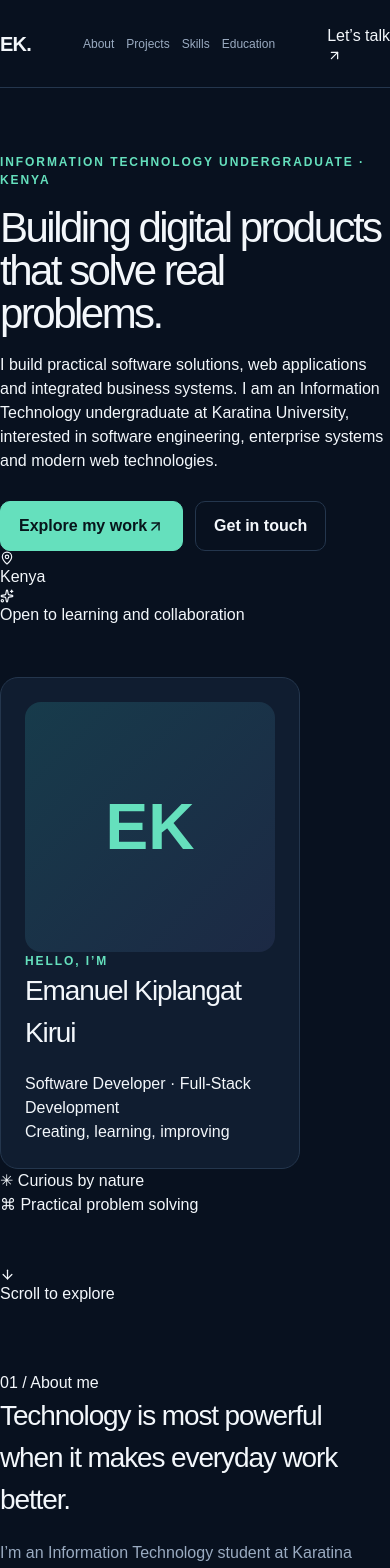
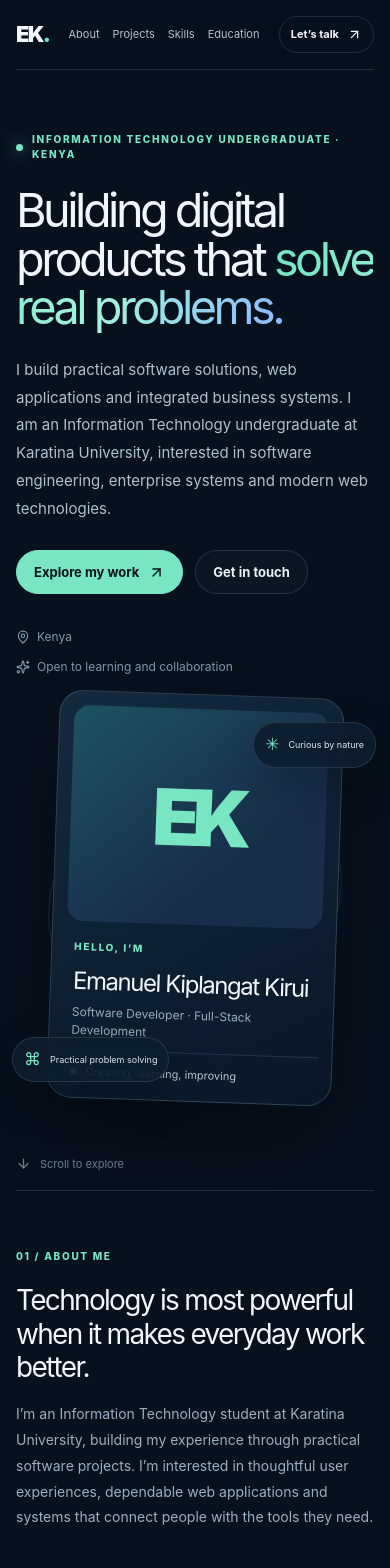
Before and after one commit to kiiplangatemanuel-bit/emanuel-kiplangat-portfolio, a Next.js app: page / in a window 390 px wide. Shown: the top 1568 px of the page. Built offline with nearby package versions, Linux system fonts and the light colour scheme; no server answers; the database is empty.

Commit message:
style: create responsive portfolio visual system

```diff
--- a/src/app/globals.css
+++ b/src/app/globals.css
@@ -1,38 +1,162 @@
 @import "tailwindcss";
 
-:root { color-scheme: dark; --bg: #08111f; --panel: #101d30; --muted: #9aabc1; --line: #24364d; --accent: #65e0bd; }
+:root {
+  color-scheme: dark;
+  --bg: #07111e;
+  --panel: #0d1b2c;
+  --panel-soft: #102238;
+  --muted: #9caec3;
+  --line: rgba(164, 190, 220, .16);
+  --accent: #78e5c3;
+  --accent-strong: #b0ffe5;
+  --text: #f2f7fc;
+}
 * { box-sizing: border-box; }
-html { scroll-behavior: smooth; }
-body { margin: 0; background: var(--bg); color: #f3f7fb; font-family: Arial, Helvetica, sans-serif; }
+html { scroll-behavior: smooth; scroll-padding-top: 90px; }
+body { margin: 0; background: var(--bg); color: var(--text); font-family: Inter, ui-sans-serif, system-ui, -apple-system, BlinkMacSystemFont, "Segoe UI", sans-serif; }
 a { color: inherit; text-decoration: none; }
-button, input, textarea { font: inherit; }
-.container { width: min(1120px, calc(100% - 40px)); margin: 0 auto; }
-.nav { display:flex; align-items:center; justify-content:space-between; padding:24px 0; border-bottom:1px solid var(--line); }
-.brand { font-weight:800; letter-spacing:-.04em; font-size:20px; }
-.navlinks { display:flex; gap:22px; color:var(--muted); font-size:14px; }
-.hero { padding:100px 0 80px; display:grid; grid-template-columns:1.5fr .8fr; gap:50px; align-items:center; }
-.eyebrow { color:var(--accent); text-transform:uppercase; letter-spacing:.16em; font-size:12px; font-weight:700; }
-h1 { font-size:clamp(42px,7vw,76px); line-height:1.02; letter-spacing:-.06em; margin:18px 0; }
-h2 { font-size:clamp(28px,4vw,42px); letter-spacing:-.04em; margin:0 0 18px; }
-.lead { color:#bdcadd; font-size:18px; line-height:1.8; max-width:680px; }
-.muted { color:var(--muted); line-height:1.75; }
+button, input, textarea, select { font: inherit; }
+button, a { -webkit-tap-highlight-color: transparent; }
+::selection { background: rgba(120,229,195,.28); color: white; }
+.site-shell { width: min(1160px, calc(100% - 48px)); margin: 0 auto; }
+.nav { display:flex; align-items:center; justify-content:space-between; gap:24px; min-height:82px; border-bottom:1px solid var(--line); position:sticky; top:0; z-index:20; background:rgba(7,17,30,.88); backdrop-filter:blur(18px); }
+.brand { font-weight:900; letter-spacing:-.08em; font-size:25px; }
+.brand span { color:var(--accent); }
+.navlinks { display:flex; align-items:center; gap:28px; color:#b3c1d2; font-size:13px; }
+.navlinks a, .footer a { transition:color .2s ease; }
+.navlinks a:hover, .footer a:hover { color:var(--accent); }
+.nav-cta { display:inline-flex; align-items:center; gap:8px; border:1px solid var(--line); border-radius:999px; padding:10px 15px; font-size:13px; font-weight:700; }
+.hero { min-height:650px; padding:94px 0 74px; display:grid; grid-template-columns:1.15fr .85fr; gap:55px; align-items:center; position:relative; }
+.hero-copy { position:relative; z-index:2; }
+.eyebrow, .section-kicker { color:var(--accent); text-transform:uppercase; letter-spacing:.17em; font-size:10px; font-weight:800; }
+.eyebrow { display:flex; align-items:center; gap:9px; }
+.status-dot { width:7px; height:7px; display:inline-block; border-radius:50%; background:var(--accent); box-shadow:0 0 15px rgba(120,229,195,.7); flex:none; }
+h1 { font-size:clamp(46px,6.4vw,78px); line-height:1.04; letter-spacing:-.075em; margin:24px 0; max-width:760px; }
+.gradient-text { color:var(--accent); background:linear-gradient(105deg,#78e5c3 8%,#a3f4dc 50%,#8bb8ff 100%); background-clip:text; -webkit-background-clip:text; -webkit-text-fill-color:transparent; }
+.hero-lead { color:#afc0d3; font-size:17px; line-height:1.85; max-width:620px; }
 .actions { display:flex; gap:12px; flex-wrap:wrap; margin-top:28px; }
-.btn { display:inline-flex; align-items:center; justify-content:center; padding:12px 18px; border-radius:10px; font-weight:700; border:1px solid var(--line); }
-.btn.primary { color:#07151b; background:var(--accent); border-color:var(--accent); }
-.profile-card,.card,.admin-panel { background:var(--panel); border:1px solid var(--line); border-radius:18px; padding:24px; }
-.avatar { width:100%; aspect-ratio:1; border-radius:16px; background:linear-gradient(135deg,#173b4b,#1c2944); display:grid; place-items:center; color:var(--accent); font-size:64px; font-weight:800; }
-.section { padding:68px 0; border-top:1px solid var(--line); }
-.grid { display:grid; grid-template-columns:repeat(3,minmax(0,1fr)); gap:18px; }
-.card h3 { margin:8px 0; font-size:20px; }
-.tags { display:flex; flex-wrap:wrap; gap:8px; margin-top:18px; }
-.tag { border:1px solid var(--line); border-radius:999px; padding:6px 10px; color:#c2d1e1; font-size:12px; }
-.project-image { width:100%; aspect-ratio:16/9; object-fit:cover; border-radius:12px; background:#182a40; }
-.footer { padding:34px 0; border-top:1px solid var(--line); color:var(--muted); display:flex; justify-content:space-between; gap:16px; flex-wrap:wrap; }
+.btn { display:inline-flex; align-items:center; justify-content:center; gap:9px; min-height:44px; padding:11px 17px; border-radius:999px; font-weight:750; font-size:13px; border:1px solid var(--line); transition:transform .2s ease,border-color .2s ease,background .2s ease; cursor:pointer; }
+.btn:hover { transform:translateY(-2px); border-color:rgba(120,229,195,.6); }
+.btn.primary { color:#06151a; background:var(--accent); border-color:var(--accent); }
+.btn.primary:hover { background:var(--accent-strong); }
+.btn.secondary { background:rgba(255,255,255,.025); color:#e9f1f9; }
+.hero-meta { display:flex; gap:22px; flex-wrap:wrap; margin-top:34px; color:#8195ad; font-size:12px; }
+.hero-meta span { display:flex; align-items:center; gap:7px; }
+.hero-visual { min-height:430px; position:relative; display:grid; place-items:center; }
+.visual-orbit { position:absolute; border:1px solid rgba(120,229,195,.14); border-radius:50%; transform:rotate(-22deg); }
+.orbit-one { width:390px; height:300px; }
+.orbit-two { width:310px; height:410px; transform:rotate(36deg); border-color:rgba(129,170,255,.13); }
+.profile-card { position:relative; z-index:1; width:min(330px,85%); padding:14px; border:1px solid rgba(170,198,225,.2); border-radius:24px; background:linear-gradient(150deg,rgba(20,43,64,.96),rgba(9,23,39,.97)); box-shadow:0 35px 100px rgba(0,0,0,.35); transform:rotate(2deg); }
+.avatar { display:block; width:100%; aspect-ratio:1.18; object-fit:cover; border-radius:16px; background:linear-gradient(140deg,#1c5260,#192c4a 70%); }
+.avatar-initials { display:grid; place-items:center; color:var(--accent); font-size:78px; font-weight:900; letter-spacing:-.1em; }
+.profile-card-copy { padding:18px 8px 10px; }
+.profile-card-copy h2 { font-size:24px; letter-spacing:-.06em; margin:9px 0 4px; }
+.profile-card-copy p { margin:0; color:var(--muted); font-size:12px; }
+.profile-card-footer { display:flex; align-items:center; gap:9px; border-top:1px solid var(--line); padding:13px 8px 3px; color:#b8c7d7; font-size:11px; }
+.floating-chip { position:absolute; z-index:2; display:flex; align-items:center; gap:9px; border:1px solid var(--line); border-radius:999px; padding:11px 15px; background:rgba(12,29,46,.92); color:#d9e5f1; box-shadow:0 16px 45px rgba(0,0,0,.25); font-size:11px; }
+.chip-top { top:52px; right:-4px; }
+.chip-bottom { bottom:43px; left:-22px; }
+.chip-icon { color:var(--accent); font-size:17px; }
+.scroll-cue { position:absolute; bottom:24px; left:0; display:flex; align-items:center; gap:9px; color:#70859e; font-size:11px; }
+.intro-strip { display:grid; grid-template-columns:.55fr 1.45fr; gap:40px; padding:74px 0; border-top:1px solid var(--line); border-bottom:1px solid var(--line); }
+.intro-strip h2 { max-width:760px; font-size:clamp(28px,4vw,43px); line-height:1.2; letter-spacing:-.06em; margin:0 0 16px; }
+.muted { color:var(--muted); line-height:1.85; font-size:14px; }
+.intro-strip .muted { max-width:740px; margin:0; }
+.section { padding:88px 0; border-bottom:1px solid var(--line); }
+.section-heading { display:flex; align-items:flex-end; justify-content:space-between; gap:30px; margin-bottom:32px; }
+.section-heading h2 { font-size:clamp(30px,4vw,45px); letter-spacing:-.065em; margin:12px 0 0; }
+.section-heading > p { max-width:330px; margin:0 0 4px; font-size:12px; }
+.project-grid { display:grid; grid-template-columns:repeat(2,minmax(0,1fr)); gap:20px; }
+.project-card { overflow:hidden; border:1px solid var(--line); border-radius:20px; background:linear-gradient(160deg,rgba(17,37,58,.85),rgba(10,24,40,.9)); transition:transform .25s ease,border-color .25s ease; }
+.project-card:hover { transform:translateY(-4px); border-color:rgba(120,229,195,.4); }
+.project-art { min-height:245px; position:relative; overflow:hidden; background:#102238; }
+.project-image { width:100%; height:100%; min-height:245px; display:block; object-fit:cover; }
+.featured-label { position:absolute; top:15px; left:15px; border:1px solid rgba(120,229,195,.4); border-radius:999px; padding:7px 11px; color:var(--accent); background:rgba(5,18,28,.8); font-size:10px; font-weight:800; }
+.project-placeholder { height:245px; display:grid; place-items:center; overflow:hidden; position:relative; background:radial-gradient(circle at 75% 25%,rgba(120,229,195,.2),transparent 35%),linear-gradient(135deg,#102d43,#101c35); }
+.project-placeholder-1 { background:radial-gradient(circle at 25% 80%,rgba(126,161,255,.2),transparent 38%),linear-gradient(135deg,#182846,#101a2e); }
+.project-placeholder-2 { background:radial-gradient(circle at 70% 30%,rgba(221,167,255,.18),transparent 35%),linear-gradient(135deg,#25213e,#101b2d); }
+.project-placeholder > span { position:absolute; top:22px; right:24px; color:rgba(210,235,255,.25); font-size:44px; font-weight:900; letter-spacing:-.08em; }
+.placeholder-window { width:72%; min-height:130px; padding:18px; border:1px solid rgba(188,217,240,.22); border-radius:12px; background:rgba(5,17,31,.68); box-shadow:0 22px 55px rgba(0,0,0,.25); transform:rotate(-3deg); }
+.placeholder-window i { display:inline-block; width:6px; height:6px; margin-right:5px; border-radius:50%; background:var(--accent); opacity:.8; }
+.placeholder-window b { display:block; margin-top:20px; font-size:18px; letter-spacing:-.04em; }
+.placeholder-window small { display:block; margin-top:6px; color:#91a8c0; font-size:10px; }
+.project-content { padding:24px; }
+.project-index { color:var(--accent); font-size:9px; letter-spacing:.16em; font-weight:800; }
+.project-content h3 { font-size:23px; letter-spacing:-.05em; margin:10px 0 8px; }
+.project-content .muted { margin:0; font-size:13px; }
+.tags { display:flex; flex-wrap:wrap; gap:7px; margin-top:17px; }
+.tag { border:1px solid var(--line); border-radius:999px; padding:6px 10px; color:#b9c9d9; font-size:10px; }
+.project-links { display:flex; flex-wrap:wrap; gap:20px; border-top:1px solid var(--line); margin-top:20px; padding-top:16px; }
+.project-links a { display:inline-flex; align-items:center; gap:7px; color:#dce9f4; font-size:11px; font-weight:750; }
+.project-links a:hover { color:var(--accent); }
+.project-empty { padding:35px; grid-column:1/-1; }
+.skills-section { background:radial-gradient(ellipse at 80% 30%,rgba(40,91,98,.12),transparent 45%); }
+.skills-grid { display:grid; grid-template-columns:repeat(3,minmax(0,1fr)); gap:14px; }
+.skill-group { padding:22px; border:1px solid var(--line); border-radius:16px; background:rgba(13,29,47,.7); }
+.skill-group h3 { margin:0; font-size:15px; }
+.education-list { border-top:1px solid var(--line); }
+.education-item { display:grid; grid-template-columns:.55fr 1.4fr auto; gap:25px; align-items:start; padding:24px 0; border-bottom:1px solid var(--line); }
+.education-date { color:var(--accent); font-size:11px; font-weight:750; }
+.education-item h3 { margin:0 0 7px; font-size:18px; letter-spacing:-.04em; }
+.education-item p { margin:0 0 4px; color:#c1cedd; font-size:13px; }
+.education-item p.muted { color:var(--muted); font-size:12px; }
+.education-mark { color:var(--accent); font-size:20px; }
+.contact-section { position:relative; overflow:hidden; padding:85px 8%; margin:78px 0 55px; border:1px solid var(--line); border-radius:24px; background:linear-gradient(130deg,#102b3b,#101b32 65%,#1b2340); }
+.contact-glow { position:absolute; width:360px; height:360px; right:-100px; top:-170px; border-radius:50%; background:rgba(120,229,195,.15); filter:blur(65px); pointer-events:none; }
+.contact-section > *:not(.contact-glow) { position:relative; }
+.contact-section h2 { font-size:clamp(36px,5vw,58px); line-height:1.08; letter-spacing:-.07em; margin:18px 0; }
+.contact-section > p { max-width:560px; }
+.footer { display:flex; align-items:center; justify-content:space-between; gap:18px; padding:25px 0 35px; border-top:1px solid var(--line); color:#8194aa; font-size:11px; }
+.footer .brand { color:var(--text); }
+.admin-shell { min-height:100vh; padding:42px 0; }
+.admin-shell .container { width:min(1120px,calc(100% - 40px)); margin:0 auto; }
+.admin-shell .nav { position:static; background:transparent; backdrop-filter:none; }
+.admin-nav { display:flex; gap:12px; flex-wrap:wrap; margin:20px 0; }
+.admin-panel,.card { background:var(--panel); border:1px solid var(--line); border-radius:18px; padding:24px; }
+.admin-panel h2 { font-size:26px; letter-spacing:-.05em; }
 .form { display:grid; gap:14px; }
-.field { display:grid; gap:7px; color:#c4d1e0; font-size:14px; }
-.field input,.field textarea { width:100%; border:1px solid var(--line); border-radius:9px; padding:12px; color:white; background:#091525; }
-.field textarea { min-height:120px; resize:vertical; }
-.admin-shell { min-height:100vh; padding:50px 0; }
-.admin-nav { display:flex; gap:14px; flex-wrap:wrap; margin:20px 0; }
+.field { display:grid; gap:7px; color:#c4d1e0; font-size:13px; }
+.field input,.field textarea,.field select { width:100%; border:1px solid var(--line); border-radius:9px; padding:12px; color:white; background:#091525; outline:none; }
+.field input:focus,.field textarea:focus,.field select:focus { border-color:var(--accent); box-shadow:0 0 0 3px rgba(120,229,195,.1); }
+.field textarea { min-height:105px; resize:vertical; }
+.form .grid { display:grid; grid-template-columns:repeat(2,minmax(0,1fr)); gap:14px; }
 .notice { border:1px solid #315d53; background:#102d2a; color:#a7f3d0; padding:12px; border-radius:10px; }
-@media(max-width:760px){ .hero{grid-template-columns:1fr;padding:65px 0}.grid{grid-template-columns:1fr}.navlinks{gap:12px;font-size:12px}.profile-card{max-width:300px} }
+@media(max-width:820px) {
+  .hero { grid-template-columns:1fr; gap:18px; padding:72px 0 88px; }
+  .hero-visual { min-height:390px; }
+  .scroll-cue { bottom:18px; }
+  .intro-strip { grid-template-columns:1fr; gap:20px; }
+  .section-heading { align-items:flex-start; flex-direction:column; gap:12px; }
+  .section-heading > p { max-width:520px; }
+}
+@media(max-width:620px) {
+  .site-shell { width:calc(100% - 32px); }
+  .nav { min-height:70px; gap:12px; }
+  .navlinks { gap:13px; font-size:11px; overflow-x:auto; }
+  .nav-cta { padding:9px 11px; font-size:11px; white-space:nowrap; }
+  .brand { font-size:22px; }
+  h1 { font-size:clamp(43px,12vw,62px); }
+  .hero { padding-top:62px; }
+  .hero-lead { font-size:15px; }
+  .hero-meta { gap:12px; flex-direction:column; }
+  .hero-visual { min-height:350px; }
+  .profile-card { width:min(285px,82%); }
+  .chip-top { right:-2px; top:28px; }
+  .chip-bottom { left:-4px; bottom:20px; }
+  .floating-chip { font-size:9px; padding:9px 11px; }
+  .orbit-one { width:300px; height:250px; }
+  .orbit-two { width:250px; height:340px; }
+  .intro-strip,.section { padding:58px 0; }
+  .project-grid,.skills-grid { grid-template-columns:1fr; }
+  .project-art,.project-placeholder,.project-image { min-height:210px; }
+  .education-item { grid-template-columns:1fr auto; gap:10px; }
+  .education-date { grid-column:1/-1; }
+  .contact-section { padding:54px 24px; margin:50px 0 35px; }
+  .footer { flex-wrap:wrap; }
+  .admin-shell { padding:24px 0; }
+  .form .grid { grid-template-columns:1fr; }
+}
+@media(prefers-reduced-motion:reduce) {
+  html { scroll-behavior:auto; }
+  *,*::before,*::after { transition:none !important; animation:none !important; }
+}
```
